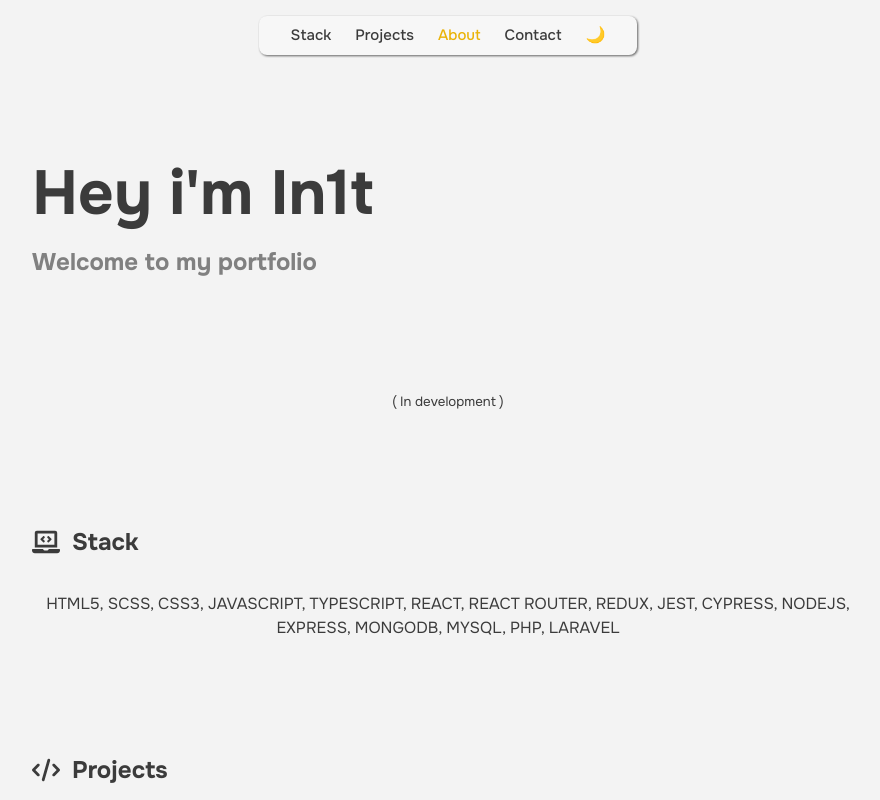
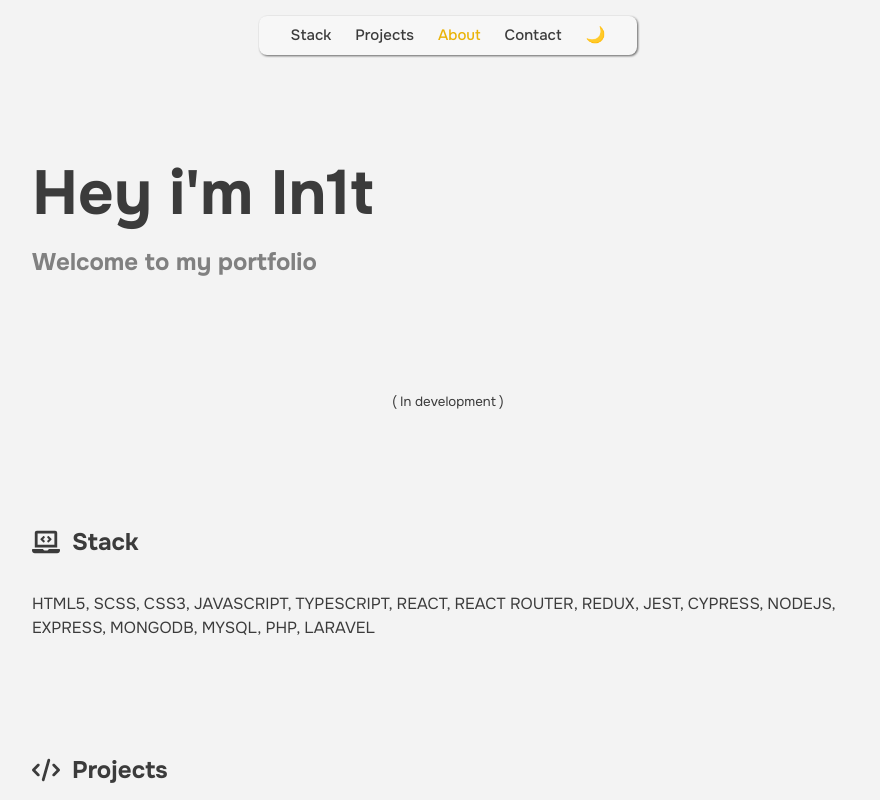
Before and after one commit to init1-dev/in1t-portfolio, a React (Vite) app: page / in a window 1280 px wide. Shown: the top 800 px of the page, without its empty margins (192-1072 px from the left). Built offline with nearby package versions, Linux system fonts and the light colour scheme.

Commit message:
FIX: remove root text center, stack component small text align center

```diff
--- a/src/App.css
+++ b/src/App.css
@@ -1,6 +1,5 @@
 #root {
   width: 100%;
-  text-align: center;
 }
 
 .logo {
--- a/src/pages/LandingPageComponent.tsx
+++ b/src/pages/LandingPageComponent.tsx
@@ -62,6 +62,7 @@ const AboutSubtext = styled.h2`
 `;
 
 const AboutSmall = styled.small`
+    text-align: center;
     margin-top: 7rem;
 `;
 
```
